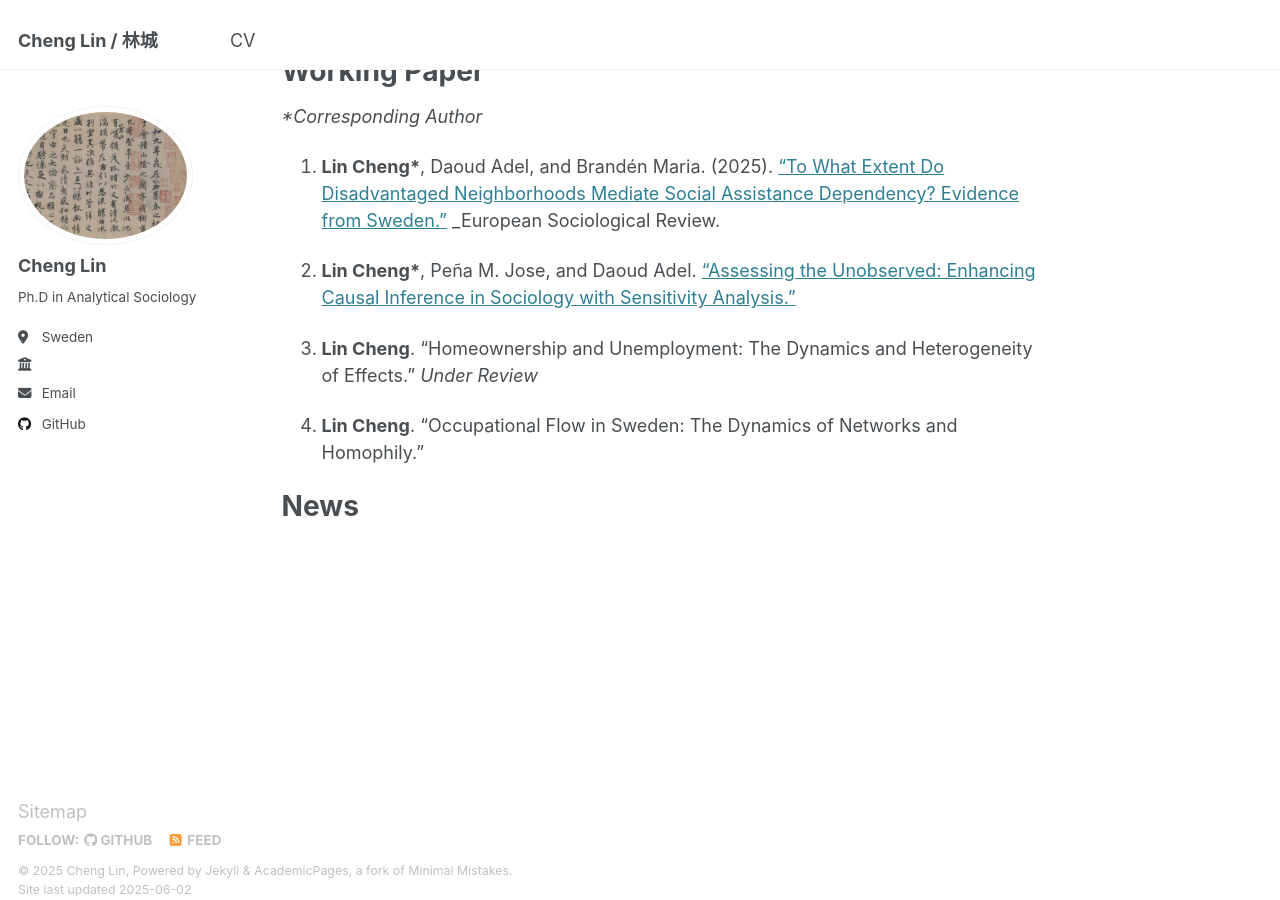
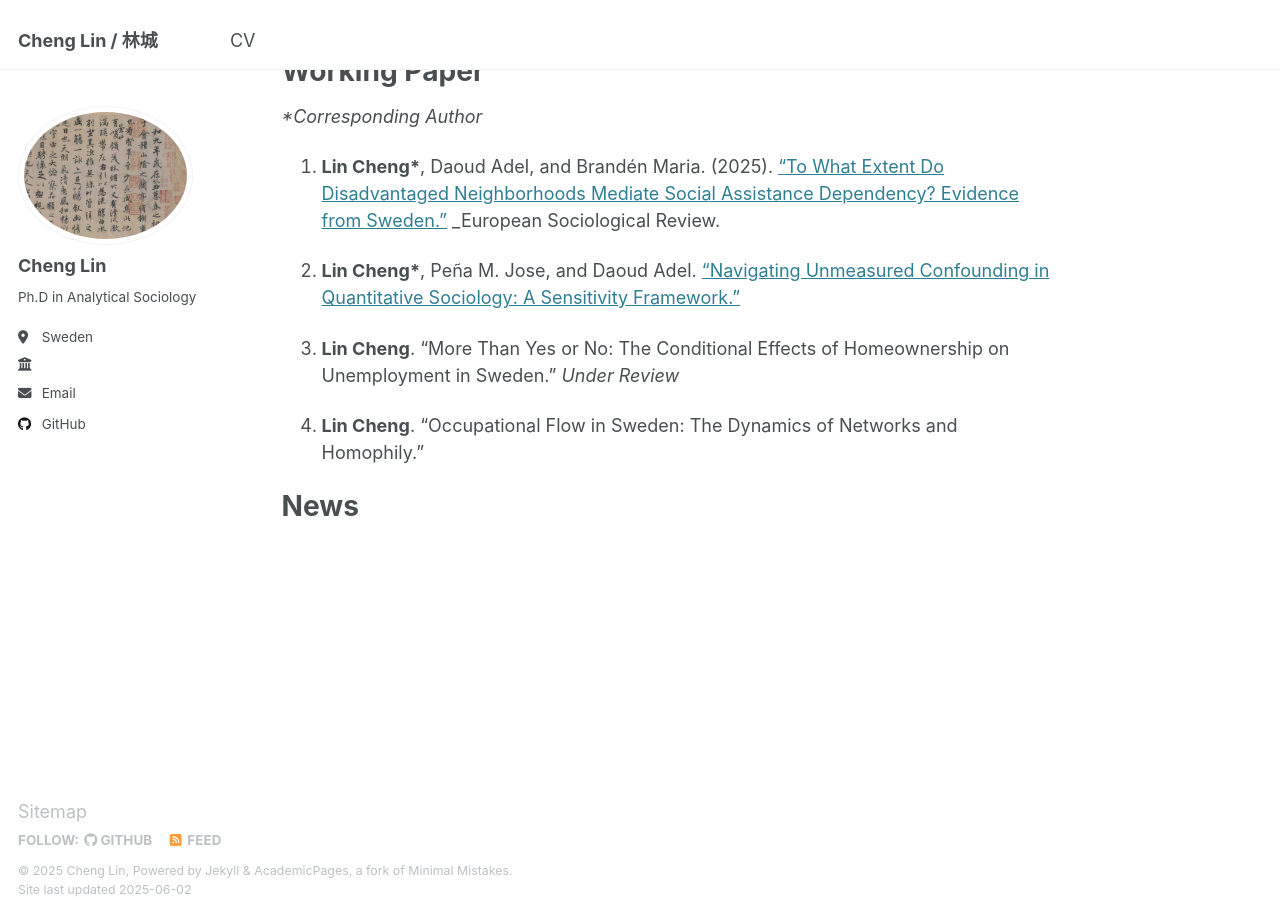
Before and after one commit to cheli79/cheli79.github.io, a Jekyll site: the page built from _pages/about.md, in a window 1280 px wide and 900 px high, scrolled down 961 px. Built offline with Jekyll 4.4.1, drawn with Linux system fonts in a browser that asks for light colours.

Commit message:
Update about.md

```diff
--- a/_pages/about.md
+++ b/_pages/about.md
@@ -23,9 +23,9 @@ _*Corresponding Author_
 
 1. __Lin Cheng*__, Daoud Adel, and Brandén Maria. (2025). [“To What Extent Do Disadvantaged Neighborhoods Mediate Social Assistance Dependency? Evidence from Sweden.”](https://doi.org/10.1093/esr/jcaf016) _European Sociological Review.
 
-2. __Lin Cheng*__, Peña M. Jose, and Daoud Adel. [“Assessing the Unobserved: Enhancing Causal Inference in Sociology with Sensitivity Analysis.”](https://arxiv.org/abs/2311.13410)
+2. __Lin Cheng*__, Peña M. Jose, and Daoud Adel. [“Navigating Unmeasured Confounding in Quantitative Sociology: A Sensitivity Framework.”](https://arxiv.org/abs/2311.13410)
 
-3. __Lin Cheng__. “Homeownership and Unemployment: The Dynamics and Heterogeneity of Effects.” _Under Review_
+3. __Lin Cheng__. “More Than Yes or No: The Conditional Effects of Homeownership on Unemployment in Sweden.” _Under Review_
 
 4. __Lin Cheng__. “Occupational Flow in Sweden: The Dynamics of Networks and Homophily.”
 
```
